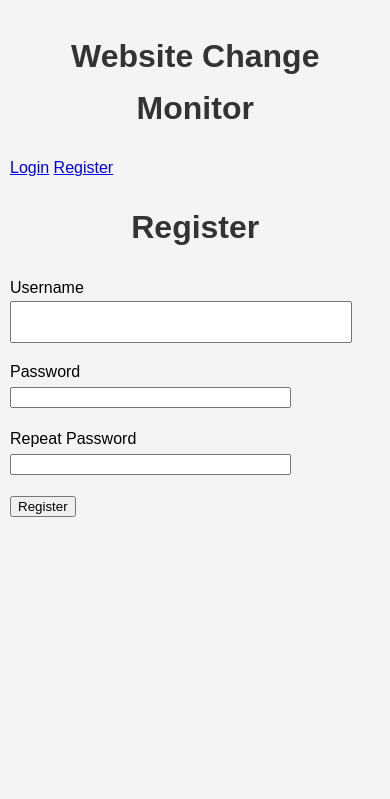
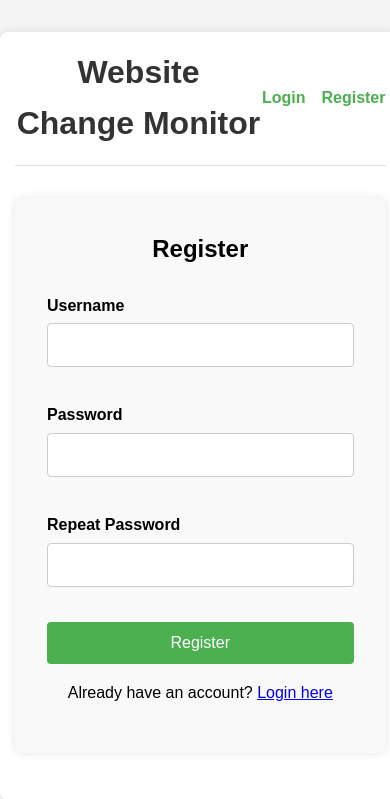
Before and after one commit to samiralibabic/WebsiteChangeMonitor, a Flask app: page /register in a window 390 px wide. Shown: the top 799 px of the page. Run offline with Flask 3, Linux system fonts and the light colour scheme; parts of the project's set-up code (start-up, migrations or seed data) failed here and were passed over.

Commit message:
Improve and standardize login and registration forms
   - Updated register.html template to match login form structure
   - Modified CSS to ensure consistent styling across login and register forms
   - Updated form classes in main.py for both login and registration
   - Improved overall form layout and aesthetics
   - Added form-footer for navigation between login and register pages

   This commit enhances the user experience by providing a consistent
   look and feel across the authentication pages of the application.

```diff
--- a/main.py
+++ b/main.py
@@ -9,6 +9,9 @@ from wtforms.validators import DataRequired, EqualTo
 from datetime import datetime
 from sqlalchemy import text
 from urllib.parse import urlparse
+from dotenv import load_dotenv
+
+load_dotenv()
 
 app = Flask(__name__)
 app.config['SECRET_KEY'] = os.environ.get('SECRET_KEY', 'fallback-secret-key')
@@ -63,9 +66,20 @@ def create_tables():
 def update_schema():
     with app.app_context():
         try:
-            db.session.execute(text('ALTER TABLE "user" ALTER COLUMN password_hash TYPE VARCHAR(255)'))
-            db.session.commit()
-            app.logger.info("Database schema updated successfully")
+            # Check if the column already exists with the correct type
+            result = db.session.execute(text("PRAGMA table_info(user)")).fetchall()
+            password_hash_column = next((col for col in result if col[1] == 'password_hash'), None)
+
+            if password_hash_column is None or password_hash_column[2] != 'VARCHAR(255)':
+                # If the column doesn't exist or has the wrong type, recreate the table
+                db.session.execute(text('CREATE TABLE IF NOT EXISTS user_new (id INTEGER PRIMARY KEY AUTOINCREMENT, username VARCHAR(64) UNIQUE, password_hash VARCHAR(255))'))
+                db.session.execute(text('INSERT OR IGNORE INTO user_new SELECT * FROM user'))
+                db.session.execute(text('DROP TABLE IF EXISTS user'))
+                db.session.execute(text('ALTER TABLE user_new RENAME TO user'))
+                db.session.commit()
+                app.logger.info("Database schema updated successfully")
+            else:
+                app.logger.info("Database schema is up to date")
         except Exception as e:
             db.session.rollback()
             app.logger.error(f"Error updating database schema: {str(e)}")
@@ -232,5 +246,5 @@ def debug_auth_status():
 if __name__ == '__main__':
     create_tables()
     update_schema()
-    app.logger.info("Starting Flask application on port 5000")
-    app.run(host='0.0.0.0', port=5000, debug=True)
+    app.logger.info("Starting Flask application on port 5001")
+    app.run(host='0.0.0.0', port=5001, debug=True)
--- a/static/css/styles.css
+++ b/static/css/styles.css
@@ -6,11 +6,91 @@ body {
     background-color: #f4f4f4;
 }
 
+header {
+    display: flex;
+    justify-content: space-between;
+    align-items: center;
+    margin-bottom: 2rem;
+    padding-bottom: 1rem;
+    border-bottom: 1px solid #e0e0e0;
+}
+
+header h1 {
+    margin: 0;
+}
+
+nav {
+    display: flex;
+    gap: 1rem;
+}
+
+nav a {
+    text-decoration: none;
+    color: #4CAF50;
+    font-weight: bold;
+}
+
+nav a:hover {
+    text-decoration: underline;
+}
+
 .container {
-    width: 80%;
-    margin: auto;
-    overflow: hidden;
-    padding: 20px;
+    width: 90%;
+    max-width: 1200px;
+    margin: 2rem auto;
+    padding: 2rem;
+    background-color: #ffffff;
+    box-shadow: 0 0 10px rgba(0, 0, 0, 0.1);
+    border-radius: 8px;
+}
+
+.form-container {
+    max-width: 400px;
+    margin: 2rem auto;
+    padding: 2rem;
+    background-color: #f9f9f9;
+    border-radius: 8px;
+    box-shadow: 0 0 10px rgba(0, 0, 0, 0.1);
+}
+
+.form-container h2 {
+    margin-top: 0;
+    margin-bottom: 1.5rem;
+    text-align: center;
+}
+
+.form-group {
+    margin-bottom: 20px;
+}
+
+.form-group label {
+    display: block;
+    margin-bottom: 5px;
+    font-weight: bold;
+}
+
+.form-footer {
+    margin-top: 1rem;
+    text-align: center;
+}
+
+.btn-primary {
+    background-color: #4CAF50;
+    color: white;
+    padding: 12px 20px;
+    border: none;
+    border-radius: 4px;
+    cursor: pointer;
+    font-size: 16px;
+    width: 100%;
+}
+
+.btn-primary:hover {
+    background-color: #45a049;
+}
+
+.mt-3 {
+    margin-top: 15px;
 }
 
 h1 {
@@ -24,19 +104,31 @@ h1 {
     gap: 10px;
 }
 
-input[type="text"], input[type="number"] {
-    flex-grow: 1;
-    padding: 10px;
+input[type="text"], input[type="password"], input[type="number"] {
+    width: 100%;
+    padding: 12px;
+    margin-bottom: 15px;
     font-size: 16px;
+    border: 1px solid #ccc;
+    border-radius: 4px;
+    transition: border-color 0.3s ease;
+    box-sizing: border-box;
+}
+
+input[type="text"]:focus, input[type="password"]:focus, input[type="number"]:focus {
+    border-color: #4CAF50;
+    outline: none;
 }
 
 button {
     background-color: #4CAF50;
     color: white;
     border: none;
-    padding: 10px 20px;
+    padding: 12px 20px;
     cursor: pointer;
     font-size: 16px;
+    border-radius: 4px;
+    transition: background-color 0.3s ease;
 }
 
 button:hover {
@@ -156,19 +260,16 @@ button:hover {
 @media (max-width: 768px) {
     .container {
         width: 95%;
-        padding: 10px;
+        padding: 15px;
     }
     #add-website {
         flex-direction: column;
     }
     #add-website input[type="text"],
-    #add-website input[type="number"] {
+    #add-website input[type="number"],
+    #add-button {
         width: 100%;
         margin-bottom: 10px;
-        box-sizing: border-box;
-    }
-    #add-button {
-        width: 100%;
     }
     .website-item {
         flex-direction: column;
--- a/templates/base.html
+++ b/templates/base.html
@@ -8,16 +8,19 @@
 </head>
 <body>
     <div class="container">
+        <header>
             <h1>Website Change Monitor</h1>
-        <div class="user-info">
+            <nav>
                 {% if current_user.is_authenticated %}
-                Welcome, {{ current_user.username }}!
+                    <span>Welcome, {{ current_user.username }}!</span>
                     <a href="{{ url_for('logout') }}">Logout</a>
                 {% else %}
                     <a href="{{ url_for('login') }}">Login</a>
                     <a href="{{ url_for('register') }}">Register</a>
                 {% endif %}
-        </div>
+            </nav>
+        </header>
+
         {% with messages = get_flashed_messages(with_categories=true) %}
             {% if messages %}
                 <div class="flashes">
@@ -27,7 +30,10 @@
                 </div>
             {% endif %}
         {% endwith %}
+
+        <main>
             {% block content %}{% endblock %}
+        </main>
     </div>
 </body>
 </html>
--- a/templates/register.html
+++ b/templates/register.html
@@ -1,21 +1,28 @@
 {% extends "base.html" %}
 
+{% block title %}Register - Website Change Monitor{% endblock %}
+
 {% block content %}
-    <h1>Register</h1>
-    <form action="{{ url_for('register') }}" method="post">
-        {{ form.hidden_tag() }}
-        <p>
-            {{ form.username.label }}<br>
-            {{ form.username(size=32) }}
+    <div class="form-container">
+        <h2>Register</h2>
+        <form action="{{ url_for('register') }}" method="post">
+            {{ form.hidden_tag() }}
+            <div class="form-group">
+                {{ form.username.label }}
+                {{ form.username(class="form-control") }}
+            </div>
+            <div class="form-group">
+                {{ form.password.label }}
+                {{ form.password(class="form-control") }}
+            </div>
+            <div class="form-group">
+                {{ form.password2.label }}
+                {{ form.password2(class="form-control") }}
+            </div>
+            {{ form.submit(class="btn btn-primary") }}
+        </form>
+        <p class="form-footer">
+            Already have an account? <a href="{{ url_for('login') }}">Login here</a>
         </p>
-        <p>
-            {{ form.password.label }}<br>
-            {{ form.password(size=32) }}
-        </p>
-        <p>
-            {{ form.password2.label }}<br>
-            {{ form.password2(size=32) }}
-        </p>
-        <p>{{ form.submit() }}</p>
-    </form>
+    </div>
 {% endblock %}
```
Also changed, not shown: other parts of static/css/styles.css (+41 -14 lines), Pasted-INFO-werkzeug-172-31-196-123-19-Sep-2024-17-05-00-GET-static-css-styles-css-HTTP-1-1-304--1726767234581.txt (deleted, +0 -39 lines), requirements.txt (added, +14 -0 lines), templates/login.html (+19 -13 lines), instance/site.db (added), 4 other files. Lines whose indentation alone changed are shown as unchanged.
